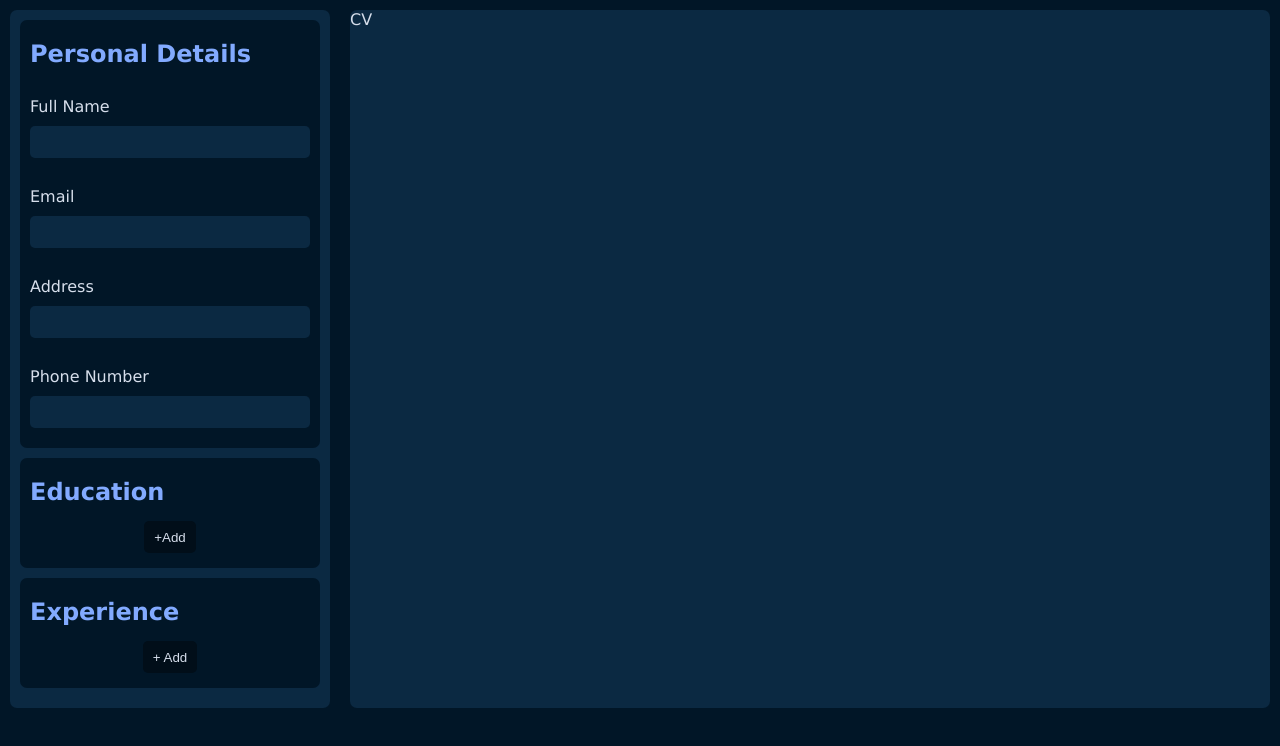
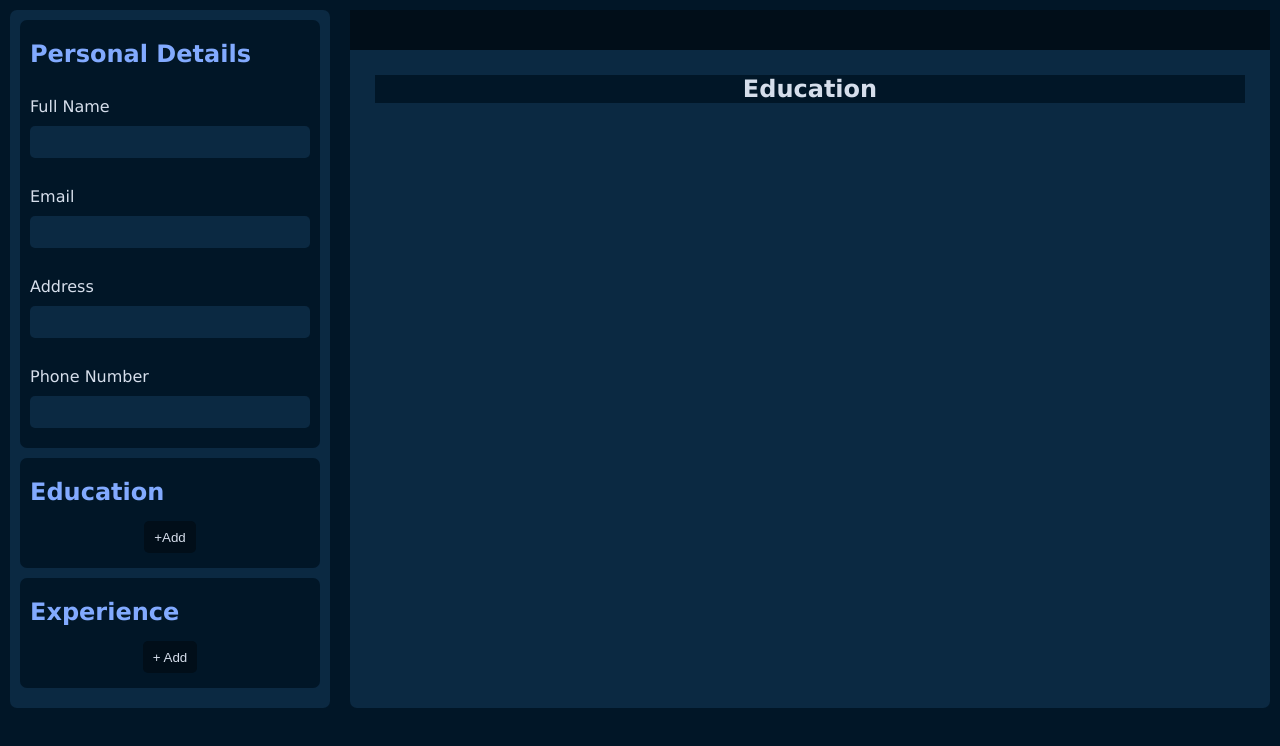
Before and after one commit to golam71/odin-cv-app, a React (Vite) app: page / in a window 1280 px wide. Shown: the top 746 px of the page. Built offline with nearby package versions, Linux system fonts and the light colour scheme.

Commit message:
✨ Implement CV component structure and add initial CSS styles for layout and design

```diff
--- a/src/components/CV.jsx
+++ b/src/components/CV.jsx
@@ -1,7 +1,45 @@
-export default function CV() {
+import "../css/cv.css";
+
+export default function CV({ personalDetails, eduData, expData }) {
   return (
     <div className="cv">
-      <p>CV</p>
+      <Personal personalDetails={personalDetails} />
+      <div className="edu">
+        <h2>Education</h2>
+        <Education eduData={eduData} />
+      </div>
     </div>
   );
 }
+
+function Personal({ personalDetails }) {
+  return (
+    <div className="personal">
+      <h1>{personalDetails["Full Name"]}</h1>
+      <div className="flex">
+        <p>{personalDetails["Email"]}</p>
+        <p>{personalDetails["Phone Number"]}</p>
+        <p>{personalDetails["Address"]}</p>
+      </div>
+    </div>
+  );
+}
+
+function Education({ eduData }) {
+  return eduData.map((item) => {
+    return (
+      <div className="between">
+        <div>
+          <p>
+            {item["Start Time"]} - {item["End Time"]}
+          </p>
+          <p>{item["Location"]}</p>
+        </div>
+        <div>
+          <b>{item["Name"]}</b>
+          <p>{item["Degree"]}</p>
+        </div>
+      </div>
+    );
+  });
+}
--- /dev/null
+++ b/src/css/cv.css
@@ -0,0 +1,26 @@
+h1,
+.personal {
+  margin: 0;
+  padding: 10px;
+  text-align: center;
+  background-color: var(--dark-bg);
+}
+
+.flex {
+  display: flex;
+  justify-content: space-around;
+}
+
+.edu h2 {
+  margin: 25px 0px;
+  text-align: center;
+  background-color: var(--main-bg);
+}
+
+.edu {
+  margin: 0px 25px;
+}
+
+.between {
+  display: flex;
+}
```
